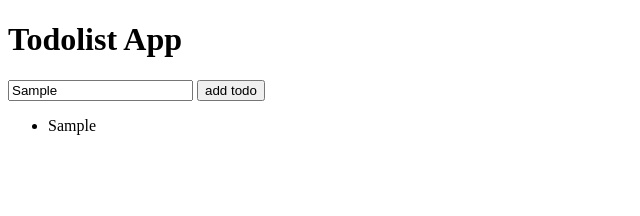
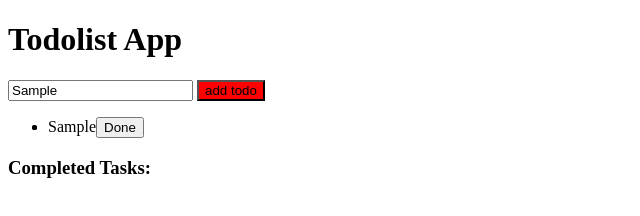
Before and after one commit to ryantussing/Todolist-CS2-2021, a plain HTML site: page index.html in a window 1280 px wide. Both pictures are taken after typing "Sample" into the empty fields and a click on the button "add todo". Shown: the whole page, without its empty margins (0-640 px from the left). Drawn offline with Linux system fonts and the light colour scheme.

Commit message:
start taskDone()

```diff
--- a/client.js
+++ b/client.js
@@ -1,22 +1,41 @@
 console.log('There is no try, only do')
 
-//add click event handler on button
+//create variables for page elements
 let $button = document.getElementById('addTodo')
 let $textBox = document.getElementById('userInput')
 let $list = document.getElementById('list')
+let $completed = document.getElementById('completed')
+//add click event handler on button
 $button.onclick = addTodo
 
 //define the button click handler
 function addTodo(event) {
-    //console.log("button was clicked")
-    //$button.style.backgroundColor = 'red'
+    console.log("button was clicked")
+    $button.style.backgroundColor = 'red'
 
     //get text from textBox
     let newTodoText = $textBox.value
     console.log(newTodoText)
     //create new list item
     let $newTodoItem = document.createElement('li')
-    $newTodoItem.innerHTML = newTodoText
+    //use String template with backticks
+    $newTodoItem.innerHTML = `<li>${newTodoText}<button onclick='taskDone(event)'>Done</button></li>`
     //put list item in list
     $list.append($newTodoItem)
 }
+
+function taskDone(event) {
+    //event.target is the element that was clicked
+    console.log(event.target)
+    $completed.append(event.target)
+}
+
+//1. variable for heading element
+let $head = document.querySelector('h1')
+//2. set 'changeColor' function as click handler on heading
+$head.onclick = changeColor
+//3.a define 'changeColor' function
+function changeColor() {
+    //3.b. set color (text) of heading to red
+    $head.style.color = 'red'
+}
--- a/index.html
+++ b/index.html
@@ -17,6 +17,10 @@
             <ul id="list">
 
             </ul>
+            <h3>Completed Tasks:</h3>
+            <ul id="completed">
+
+            </ul>
         </div>
     </main>
     <footer>
```
